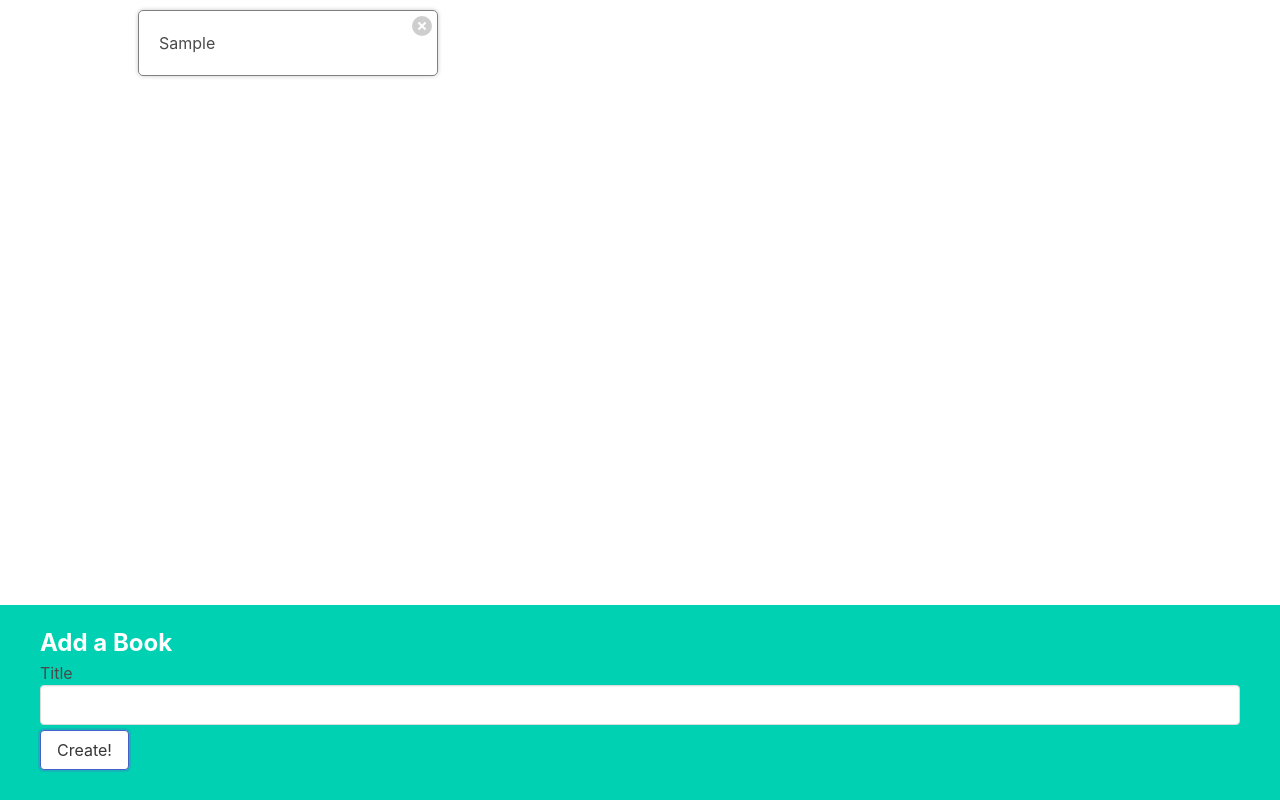
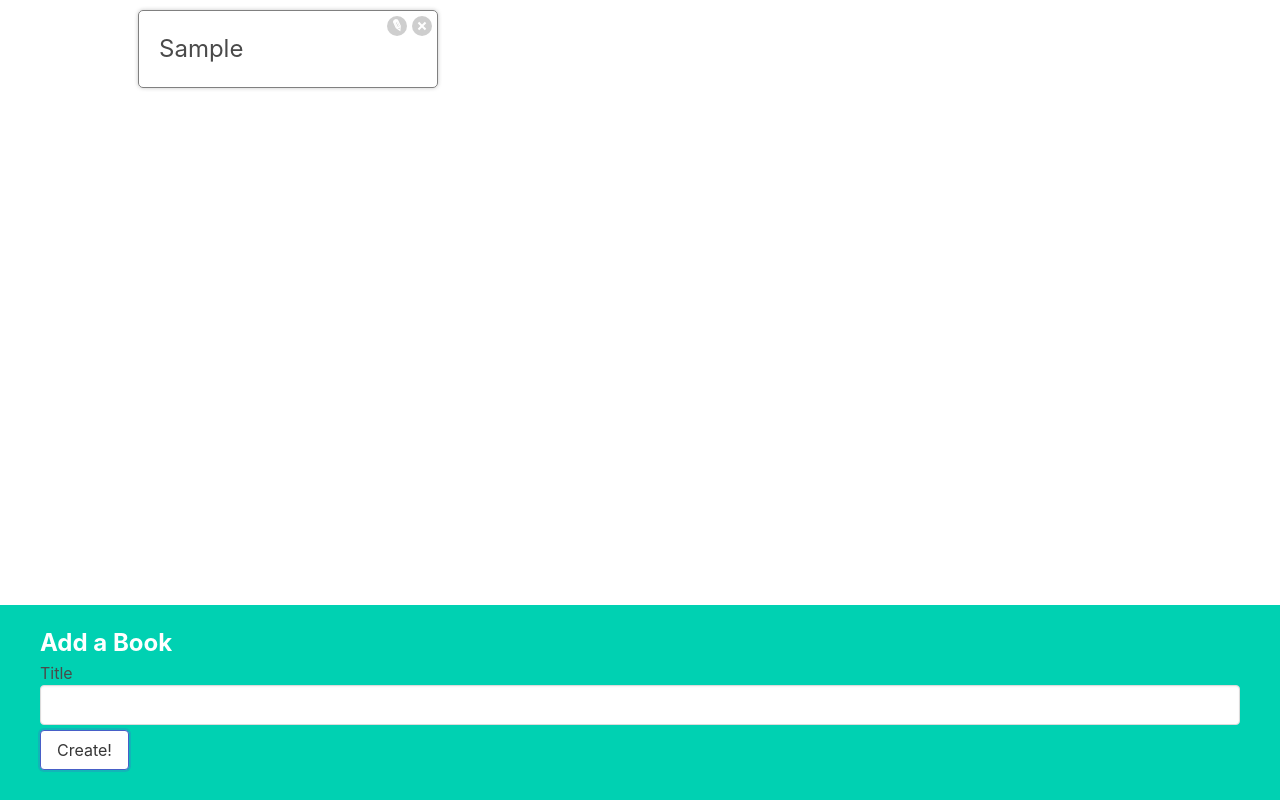
Before and after one commit to dluangrath/reading-list, a React (Create React App) app: page / in a window 1280 px wide. Both pictures are taken after typing "Sample" into the empty fields and a click on the button "Create!". Built offline with nearby package versions, Linux system fonts and the light colour scheme.

Commit message:
added edit function with title display

```diff
--- a/src/components/BookEdit.js
+++ b/src/components/BookEdit.js
@@ -1,5 +1,27 @@
-function BookEdit() {
-    return <div>BookEdit</div>;
+import { useState } from "react";
+
+function BookEdit({ book }) {
+    const [title, setTitle] = useState(book.title);
+
+    const handleChange = (event) => {
+        setTitle(event.target.value);
+    };
+
+    const handleSubmit = (event) => {
+        event.preventDefault();
+
+        console.log('New title is:', title);
+    };
+
+    return (
+        <form onSubmit={handleSubmit} className="book-edit">
+            <label>Title</label>
+            <input className="input" value={title} onChange={handleChange} />
+            <button>
+            Save
+            </button>
+        </form>
+    );
 }
 
 export default BookEdit;
--- a/src/components/BookShow.js
+++ b/src/components/BookShow.js
@@ -1,12 +1,29 @@
+import { useState } from "react";
+import BookEdit from "./BookEdit";
+
 function BookShow({ book, onDelete }) {
-    const handleCLick = () => {
+    const [showEdit, setShowEdit] = useState(false);
+
+    const handleDeleteClick = () => {
         onDelete(book.id);
     };
 
+    const handleEditClick = () => {
+        setShowEdit(!showEdit);
+    };
+
+    let content = <h3>{book.title}</h3>;
+    if (showEdit) {
+        content = <BookEdit book={book} />;
+    }
+
     return <div className="book-show">
-        {book.title}
+        <div>{content}</div>
         <div className="actions">
-            <button className="delete" onClick={handleCLick}>
+            <button className="edit" onClick={handleEditClick}>
+                Edit
+            </button>
+            <button className="delete" onClick={handleDeleteClick}>
                 Delete
             </button>
 
```
